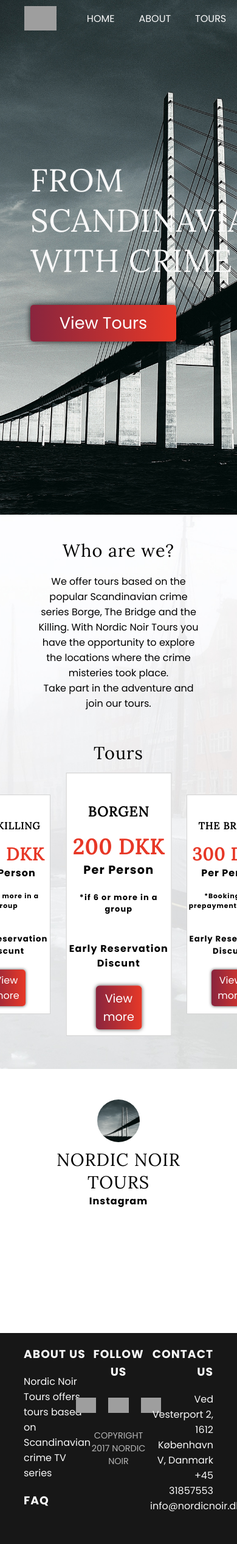
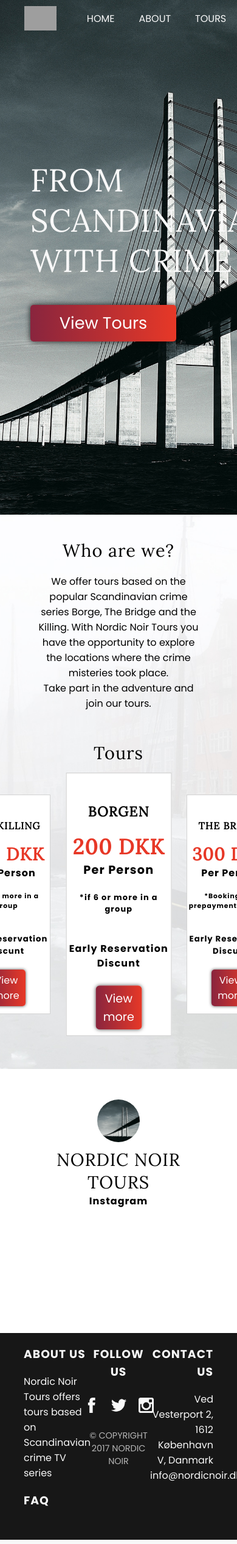
Before and after one commit to EduardCarmocanu/nordic-noir, a PHP site: page /index.php in a window 390 px wide; the page is wider, and only the part inside the window is pictured. Shown: that part at 61% size. Run offline with PHP 8.4, Linux system fonts and the light colour scheme; some libraries are stand-ins or nearby versions; grey boxes are pictures that could not be loaded.

Commit message:
Added linked to footer and removed phone number

```diff
--- a/partials/footer.php
+++ b/partials/footer.php
@@ -15,11 +15,11 @@
 			<h3>FOLLOW US</h3>
 			<br>
 			<div class="flex flex-justify-center">
-				<a href="#"><img src="/assets/icons/facebook-logo.svg" alt="1"></a>
-				<a href="#"><img src="/assets/icons/twitter-logo-silhouette.svg" alt="2"></a>
-				<a href="#"><img src="/assets/icons/instagram-symbol.svg" alt="3"></a>
+				<a href="https://www.facebook.com/NordicNoirTours"><img src="/assets/icons/facebook-logo-white.png" alt="1"></a>
+				<a href="https://twitter.com/NordicNoirTours"><img src="/assets/icons/twitter-logo-silhouette-white.png" alt="2"></a>
+				<a href="https://www.instagram.com/nordicnoirtours/"><img src="/assets/icons/instagram-symbol-white.png" alt="3"></a>
 			</div>
-			<p class="copyright pt-1">COPYRIGHT 2017 NORDIC NOIR</p>
+			<p class="copyright pt-1">&copy; COPYRIGHT 2017 NORDIC NOIR</p>
 		</div>
 		<div class="footer-col text-right">
 			<h3>CONTACT US</h3>
@@ -27,7 +27,6 @@
 			<p>
 				Ved Vesterport 2,<br>
 				1612 København V, Danmark<br>
-				+45 31857553<br>
 				info@nordicnoir.dk
 			</p>
 		</div>
```
